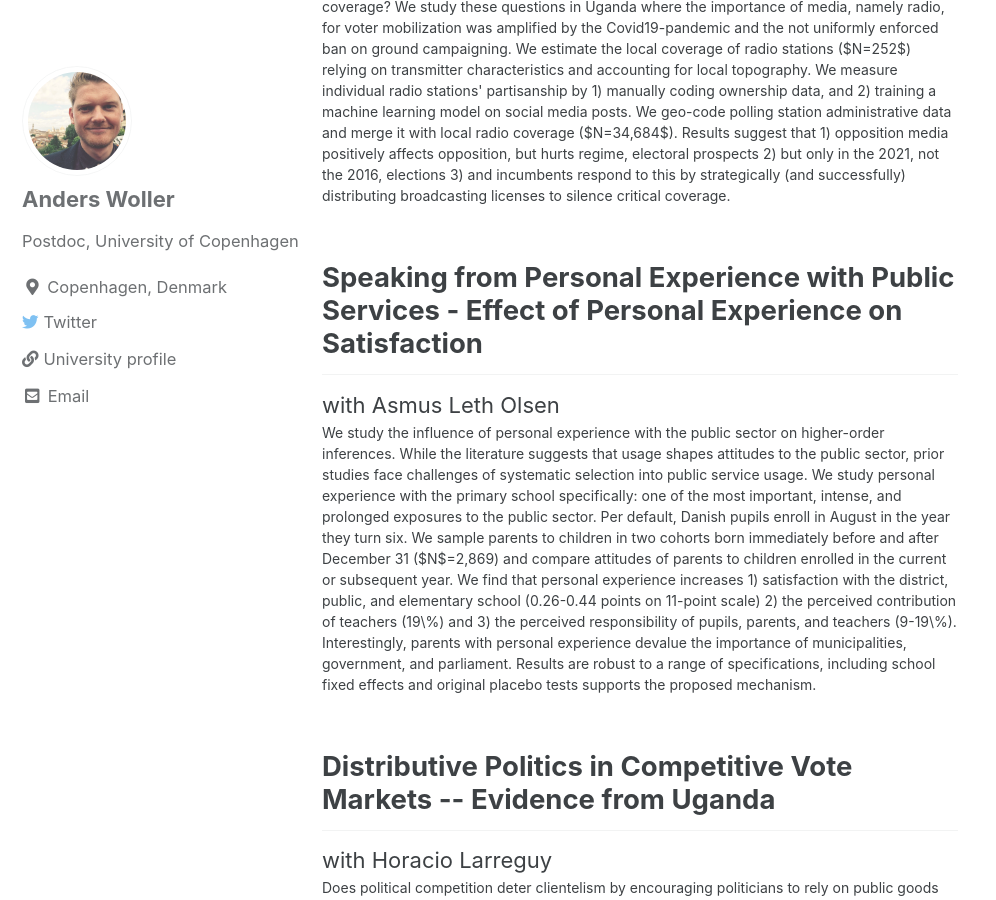
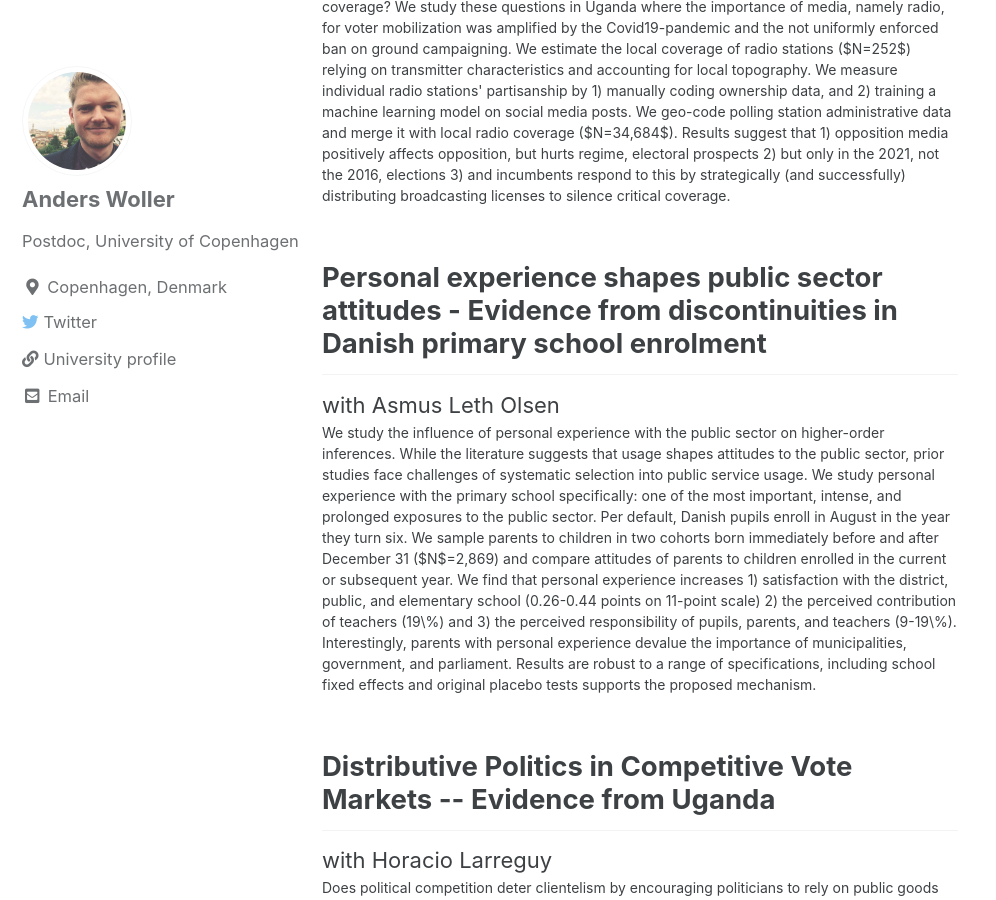
Before and after one commit to AndersWoller/AndersWoller.github.io, a Jekyll site: the page built from _pages/research.md, in a window 1280 px wide and 900 px high, scrolled down 1912 px. Shown: the whole window, without its empty margins (0-996 px from the left). Built offline with Jekyll 4.4.1, drawn with Linux system fonts in a browser that asks for light colours; cached includes are drawn as plain includes.

Commit message:
Update research.md

```diff
--- a/_pages/research.md
+++ b/_pages/research.md
@@ -28,7 +28,7 @@ permalink: /Research/
 
 <p style="font-size:14px"> One way authoritarian regimes win elections is by controlling the media. How does partisan media influence electoral support? And how effectively can autocratic regimes control coverage? We study these questions in Uganda where the importance of media, namely radio, for voter mobilization was amplified by the Covid19-pandemic and the not uniformly enforced ban on ground campaigning. We estimate the local coverage of radio stations ($N=252$) relying on transmitter characteristics and accounting for local topography. We measure individual radio stations' partisanship by 1) manually coding ownership data, and 2) training a machine learning model on social media posts. We geo-code polling station administrative data and merge it with local radio coverage ($N=34,684$). Results suggest that 1) opposition media positively affects opposition, but hurts regime, electoral prospects 2) but only in the 2021, not the 2016, elections 3) and incumbents respond to this by strategically (and successfully) distributing broadcasting licenses to silence critical coverage. </p>
 
-<h2> Speaking from Personal Experience with Public Services - Effect of Personal Experience on Satisfaction  </h2>
+<h2> Personal experience shapes public sector attitudes - Evidence from discontinuities in Danish primary school enrolment  </h2>
 with Asmus Leth Olsen
 
 <p style="font-size:14px"> We study the influence of personal experience with the public sector on higher-order inferences. While the literature suggests that usage shapes attitudes to the public sector, prior studies face challenges of systematic selection into public service usage. We study personal experience with the primary school specifically: one of the most important, intense, and prolonged exposures to the public sector. Per default, Danish pupils enroll in August in the year they turn six. We sample parents to children in two cohorts born immediately before and after December 31 ($N$=2,869) and compare attitudes of parents to children enrolled in the current or subsequent year. We find that personal experience increases 1) satisfaction with the district, public, and elementary school (0.26-0.44 points on 11-point scale) 2) the perceived contribution of teachers (19\%) and 3) the perceived responsibility of pupils, parents, and teachers (9-19\%). Interestingly, parents with personal experience devalue the importance of municipalities, government, and parliament. Results are robust to a range of specifications, including school fixed effects and original placebo tests supports the proposed mechanism. </p>
```
